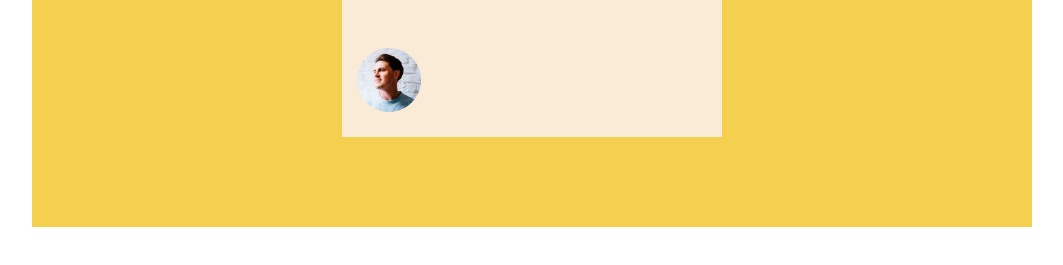
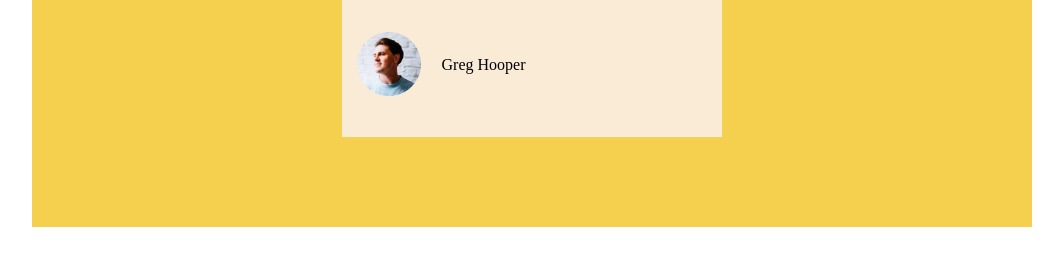
Before and after one commit to kwamefree444-hash/Build-a-blog-preview-card-challenge, a plain HTML site: page index.html in a window 1280 px wide. Shown: the part 473-738 px from the top of the page, without its empty margins (96-1159 px from the left). Drawn offline with Linux system fonts and the light colour scheme; a web font is replaced by a local one.

Commit message:
Pretty much Done

```diff
--- a/index.html
+++ b/index.html
@@ -60,7 +60,11 @@
         </div>
 
 
-
+        <div class="Namebox">
+          <div class="Name">
+            <p>Greg Hooper</p>
+          </div>
+        </div>
 
 
       </div>
--- a/style.css
+++ b/style.css
@@ -115,3 +115,9 @@ margin-left: 15px;
     width: 10px;
 
 }
+
+.Namebox {
+
+    margin-left: 100px;
+    margin-top: 15px;
+}
```
